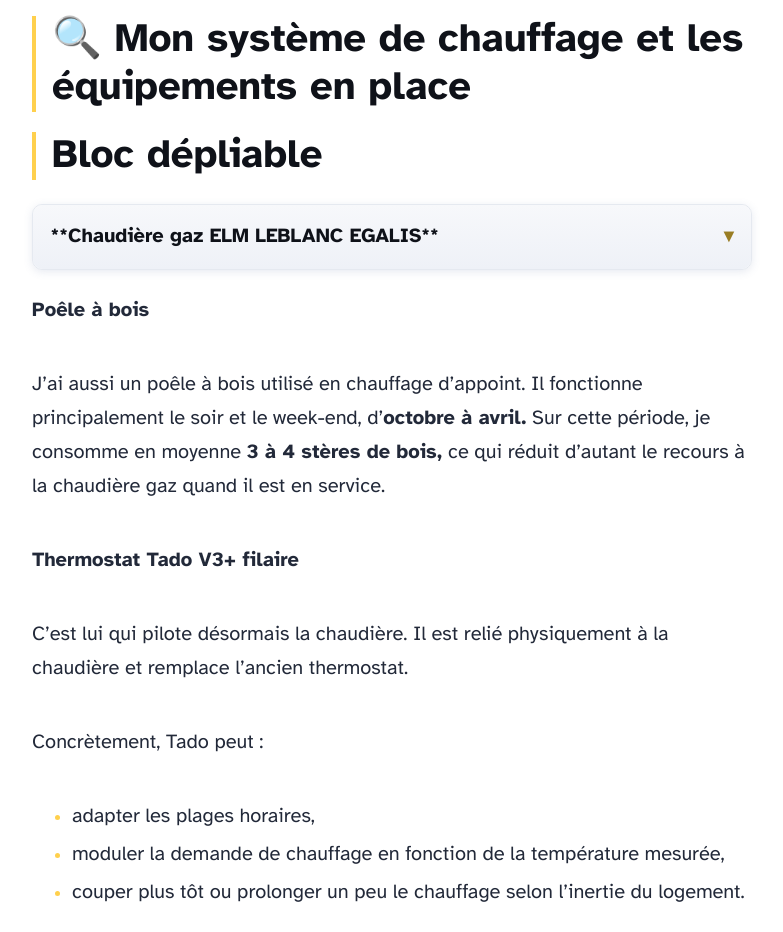
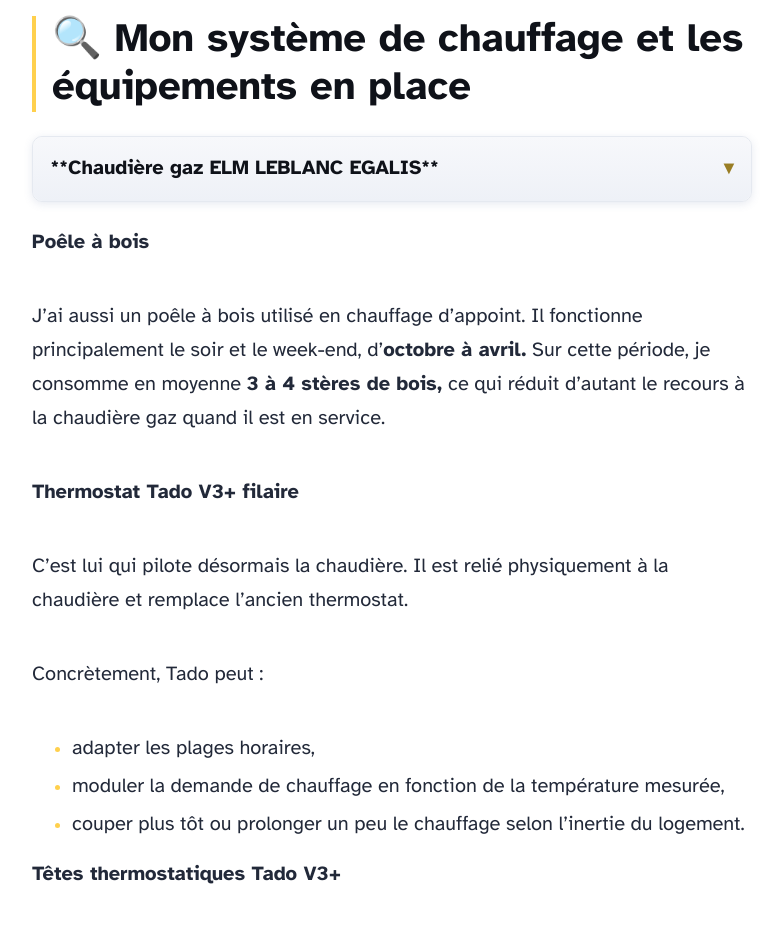
Before and after one commit to pierrg1479/mon-blog, an Astro site: page /blog/tado-retour-2-ans-economies-gaz in a window 1280 px wide. Shown: the part 1720-2652 px from the top of the page, without its empty margins (248-1031 px from the left). Built offline with nearby package versions, Linux system fonts and the light colour scheme; Astro itself is replaced by a stand-in of ours; no server answers.

Commit message:
Update tado-retour-2-ans-economies-gaz.md

```diff
--- a/src/content/blog/tado-retour-2-ans-economies-gaz.md
+++ b/src/content/blog/tado-retour-2-ans-economies-gaz.md
@@ -12,8 +12,6 @@ Je suis équipé de Tado depuis 2023 (thermostat + têtes thermostatiques sur ch
 J'ai donc fait simple et propre : **comparaison de ma consommation avant et après Tado**, avec une méthode reproductible. Dans cet article, je vous montre **comment j'ai fait le calcul**, **mes résultats**, et surtout **comment refaire la même analyse chez vous** pour savoir si Tado (ou un système équivalent) peut réellement réduire votre facture.
 
 ## 🔍 Mon système de chauffage et les équipements en place
-
-## Bloc dépliable
 
 <details>
   <summary>**Chaudière gaz ELM LEBLANC EGALIS**</summary>
```
